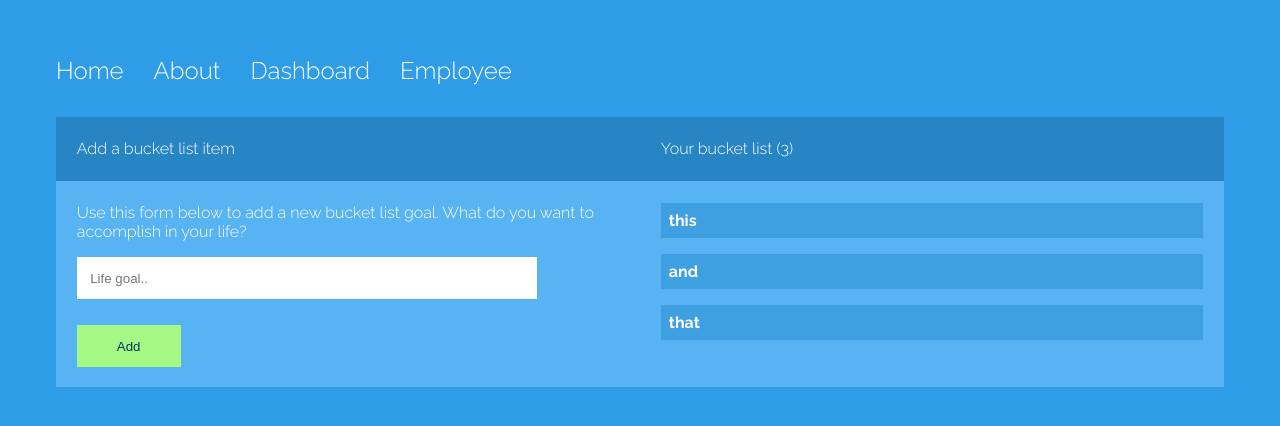
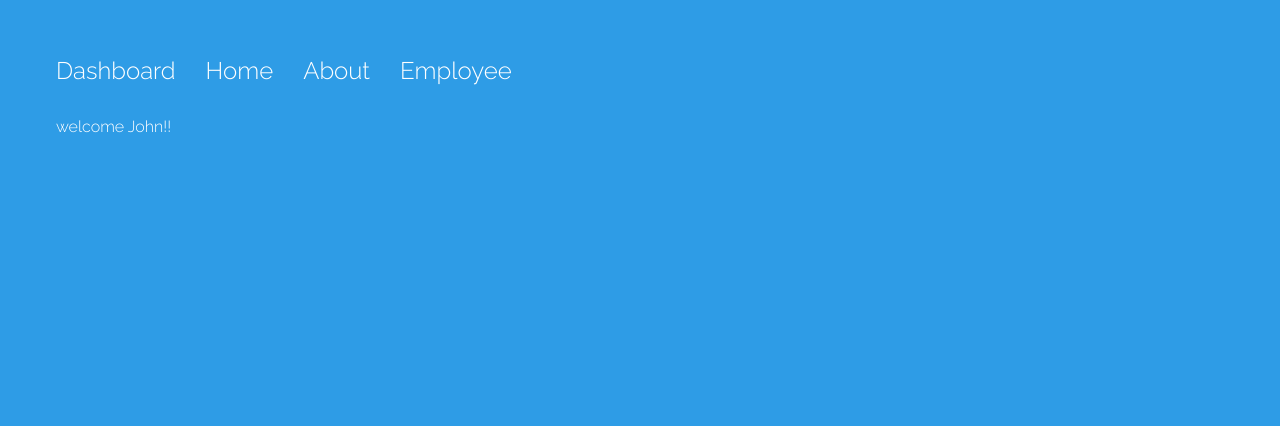
Before and after one commit to nitheeshmashraf/ngx-dash, an Angular app: page /employee/John in a window 1280 px wide. Before the commit this address led to /. Shown: the top 426 px of the page. Built offline with nearby package versions, Linux system fonts and the light colour scheme.

Commit message:
Activated Routes

```diff
--- a/package.json
+++ b/package.json
@@ -12,7 +12,7 @@
   },
   "private": true,
   "dependencies": {
-    "@angular/animations": "^5.0.0",
+    "@angular/animations": "^5.1.2",
     "@angular/common": "^5.0.0",
     "@angular/compiler": "^5.0.0",
     "@angular/core": "^5.0.0",
--- a/src/app/app-routing.module.ts
+++ b/src/app/app-routing.module.ts
@@ -1,7 +1,29 @@
 import { NgModule } from '@angular/core';
 import { Routes, RouterModule } from '@angular/router';
+import { HomeComponent } from './home/home.component';     // Add this
+import { AboutComponent } from './about/about.component';
+import { DashComponent } from './dash/dash.component';
+import { EmployeeComponent } from './employee/employee.component';
 
-const routes: Routes = [];
+
+const routes: Routes = [
+  {
+    path: '',
+    component: DashComponent
+  },
+  {
+    path: 'about',
+    component: AboutComponent
+  },
+  {
+    path: 'home',
+    component: HomeComponent
+  },
+  {
+    path: 'employee/:name',
+    component: EmployeeComponent
+  }
+];
 
 @NgModule({
   imports: [RouterModule.forRoot(routes)],
--- a/src/app/app.component.html
+++ b/src/app/app.component.html
@@ -1,10 +1,9 @@
 <ul>
+  <li><a routerLink="">Dashboard</a></li>
   <li><a routerLink="home">Home</a></li>
   <li><a routerLink="about">About</a></li>
-  <li><a routerLink="dash">Dashboard</a></li>
-  <li><a routerLink="employee">Employee</a></li>
+  <li><a routerLink="employee/John">Employee</a></li>
 </ul>
 
-<app-dash></app-dash>
 
 <router-outlet></router-outlet>
--- a/src/app/app.module.ts
+++ b/src/app/app.module.ts
@@ -3,6 +3,7 @@ import { NgModule } from '@angular/core';
 import { FormsModule } from '@angular/forms';
 
 import { AppRoutingModule } from './app-routing.module';
+import { BrowserAnimationsModule } from '@angular/platform-browser/animations';
 
 import { AppComponent } from './app.component';
 import { HomeComponent } from './home/home.component';
@@ -22,7 +23,8 @@ import { EmployeeComponent } from './employee/employee.component';
   imports: [
     BrowserModule,
     AppRoutingModule,
-    FormsModule
+    FormsModule,
+    BrowserAnimationsModule
   ],
   providers: [],
   bootstrap: [AppComponent]
--- a/src/app/dash/dash.component.html
+++ b/src/app/dash/dash.component.html
@@ -6,7 +6,7 @@
     <p>Your bucket list ({{ itemCount }})</p>
   </div>
 </div>
-<div class="container color-light">
+<div class="container color-light" [@goals]="goals.length">
   <div class="col">
     <p class="sm">Use this form below to add a new bucket list goal. What do you want to accomplish in your life?</p>
 
@@ -16,7 +16,7 @@
     </form>
   </div>
   <div class="col">
-   <p class="life-container" *ngFor="let goal of goals">
+   <p class="life-container"  *ngFor="let goal of goals; let i = index" (click)="removeItem(i)">
   {{ goal }}
 </p>
   </div>
--- a/src/app/dash/dash.component.ts
+++ b/src/app/dash/dash.component.ts
@@ -1,9 +1,34 @@
 import { Component, OnInit } from '@angular/core';
+import { trigger,style,transition,animate,keyframes,query,stagger } from '@angular/animations';
 
 @Component({
   selector: 'app-dash',
   templateUrl: './dash.component.html',
-  styleUrls: ['./dash.component.scss']
+  styleUrls: ['./dash.component.scss'],
+  animations: [
+
+    trigger('goals', [
+      transition('* => *', [
+
+        query(':enter', style({ opacity: 0 }), {optional: true}),
+
+        query(':enter', stagger('300ms', [
+          animate('.6s ease-in', keyframes([
+            style({opacity: 0, transform: 'translateY(-75%)', offset: 0}),
+            style({opacity: .5, transform: 'translateY(35px)',  offset: 0.3}),
+            style({opacity: 1, transform: 'translateY(0)',     offset: 1.0}),
+          ]))]), {optional: true})
+        ,
+        query(':leave', stagger('300ms', [
+          animate('.6s ease-out', keyframes([
+            style({opacity: 1, transform: 'translateY(0)', offset: 0}),
+            style({opacity: .5, transform: 'translateY(35px)',  offset: 0.3}),
+            style({opacity: 0, transform: 'translateY(-75%)',     offset: 1.0}),
+          ]))]), {optional: true})
+      ])
+    ])
+
+  ]
 })
 export class DashComponent implements OnInit {
 	itemCount: number = 4;
@@ -19,6 +44,14 @@ export class DashComponent implements OnInit {
 
   addItem(){
   	alert("button pressed");
+  	this.goals.push(this.goalText);
+  	this.goalText='';
+  }
+
+  removeItem(i){
+  	this.goals.splice(i,1);
+
+  	alert("Deleted");
   }
 
 }
--- a/src/app/employee/employee.component.html
+++ b/src/app/employee/employee.component.html
@@ -1,3 +1,3 @@
 <p>
-  employee works!
+ welcome {{empName}}!!
 </p>
--- a/src/app/employee/employee.component.ts
+++ b/src/app/employee/employee.component.ts
@@ -1,4 +1,5 @@
 import { Component, OnInit } from '@angular/core';
+import { ActivatedRoute } from '@angular/router';
 
 @Component({
   selector: 'app-employee',
@@ -7,7 +8,10 @@ import { Component, OnInit } from '@angular/core';
 })
 export class EmployeeComponent implements OnInit {
 
-  constructor() { }
+	empName:string;
+  constructor(private route: ActivatedRoute) {
+    this.route.params.subscribe(res => this.empName=res.name);
+  }
 
   ngOnInit() {
   }
--- a/src/app/home/home.component.html
+++ b/src/app/home/home.component.html
@@ -0,0 +1,3 @@
+<p>
+	Home!!
+</p>
```
